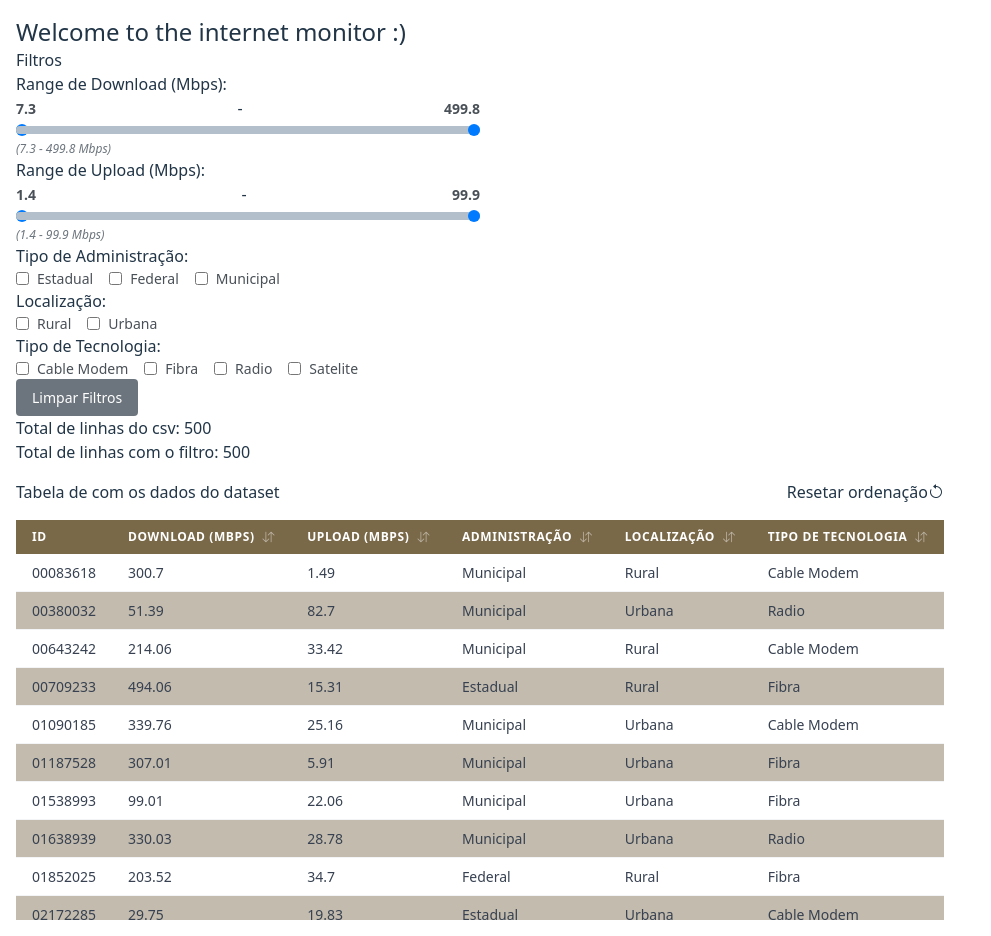
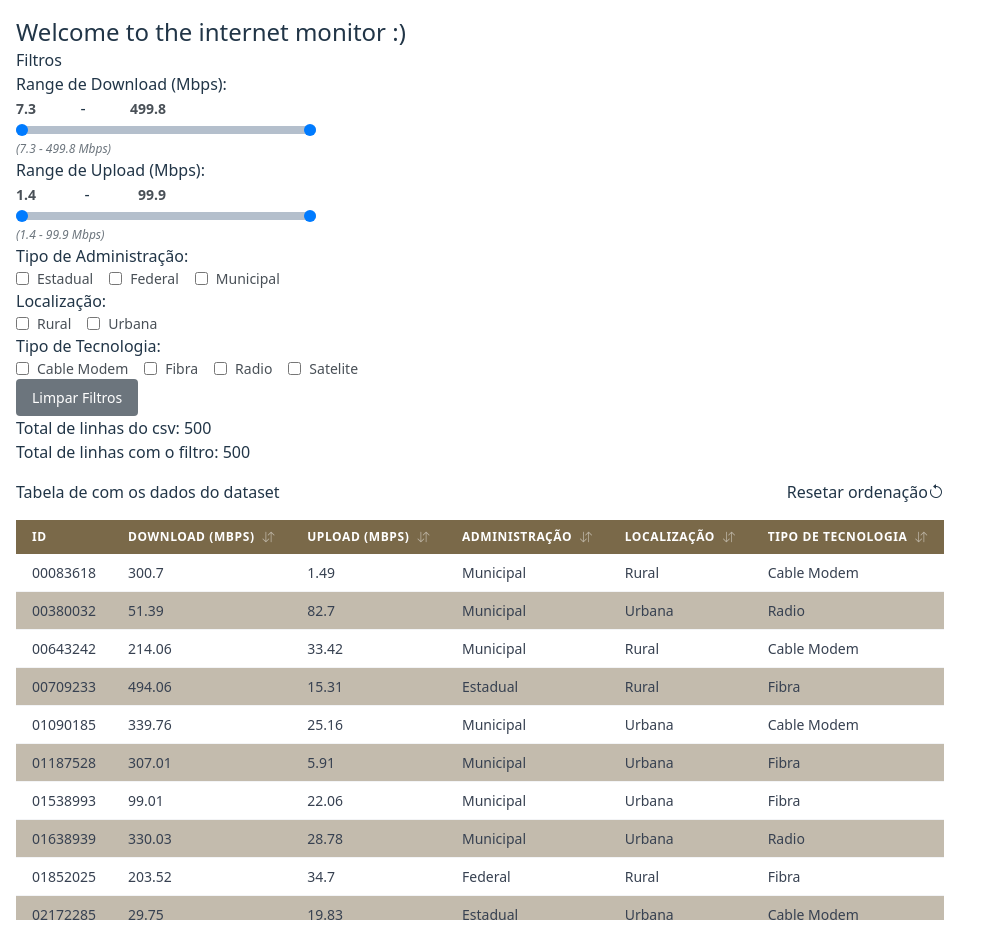
Before and after one commit to isabellacpmelo/the-internet-monitor, a React (Vite) app: page / in a window 1280 px wide. Shown: the whole page, without its empty margins (0-991 px from the left). Built offline with nearby package versions, Linux system fonts and the light colour scheme.

Commit message:
fix: fix range filter style

```diff
--- a/src/components/Filters/style.css
+++ b/src/components/Filters/style.css
@@ -1,6 +1,7 @@
 .range-container {
   display: flex;
   flex-direction: column;
+  width: 300px;
 }
 
 .range-values {
@@ -26,19 +27,18 @@
 
 .range-slider {
   position: absolute;
-  width: 50%;
+  width: 100%;
   height: 8px;
   -webkit-appearance: none;
   appearance: none;
-  background-color: #b4bfcc;
-  border-radius: 12px;
+  background: transparent;
   pointer-events: none;
 }
 
 .range-slider::-webkit-slider-track {
   width: 100%;
   height: 8px;
-  background: #b4bfcc;
+  background: #1f5ba3;
   border-radius: 4px;
 }
 
@@ -89,11 +89,24 @@
 }
 
 .range-slider-min {
-  z-index: 1;
+  z-index: 2;
 }
 
 .range-slider-max {
-  z-index: 2;
+  z-index: 3;
+}
+
+.dual-range-wrapper::before {
+  content: '';
+  position: absolute;
+  top: 50%;
+  left: 0;
+  right: 0;
+  height: 8px;
+  background: #b4bfcc;
+  border-radius: 4px;
+  transform: translateY(-50%);
+  z-index: 1;
 }
 
 .range-info {
```
